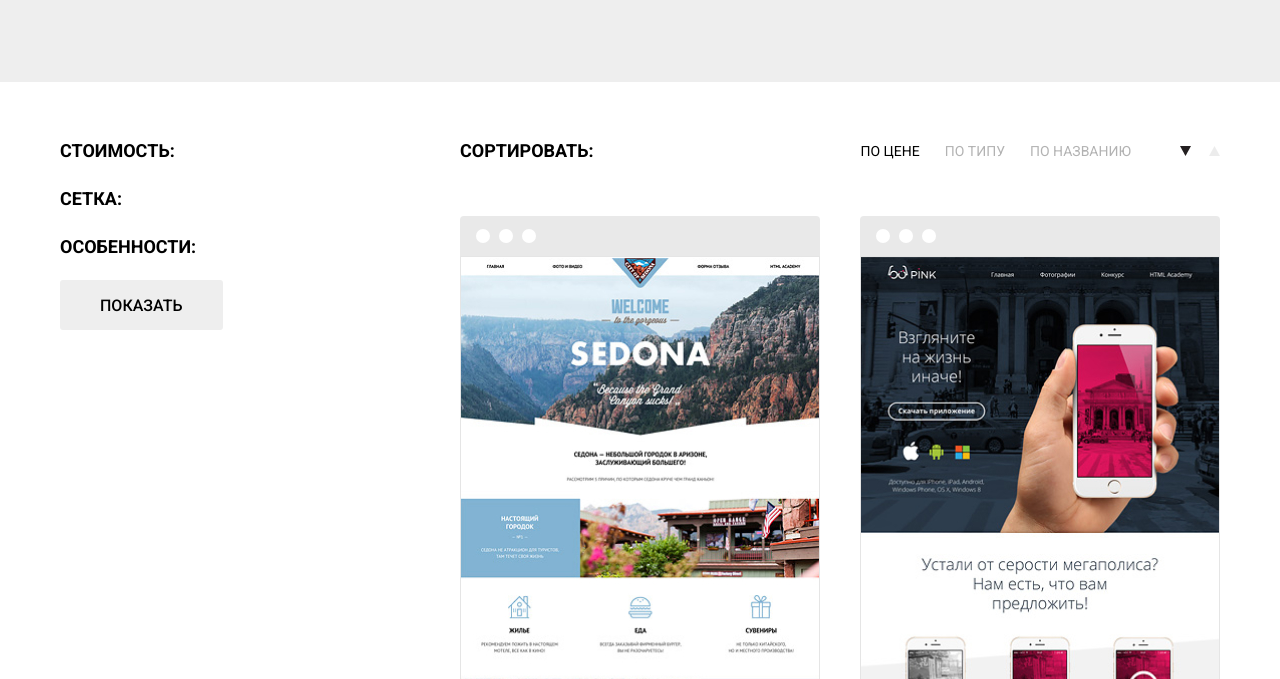
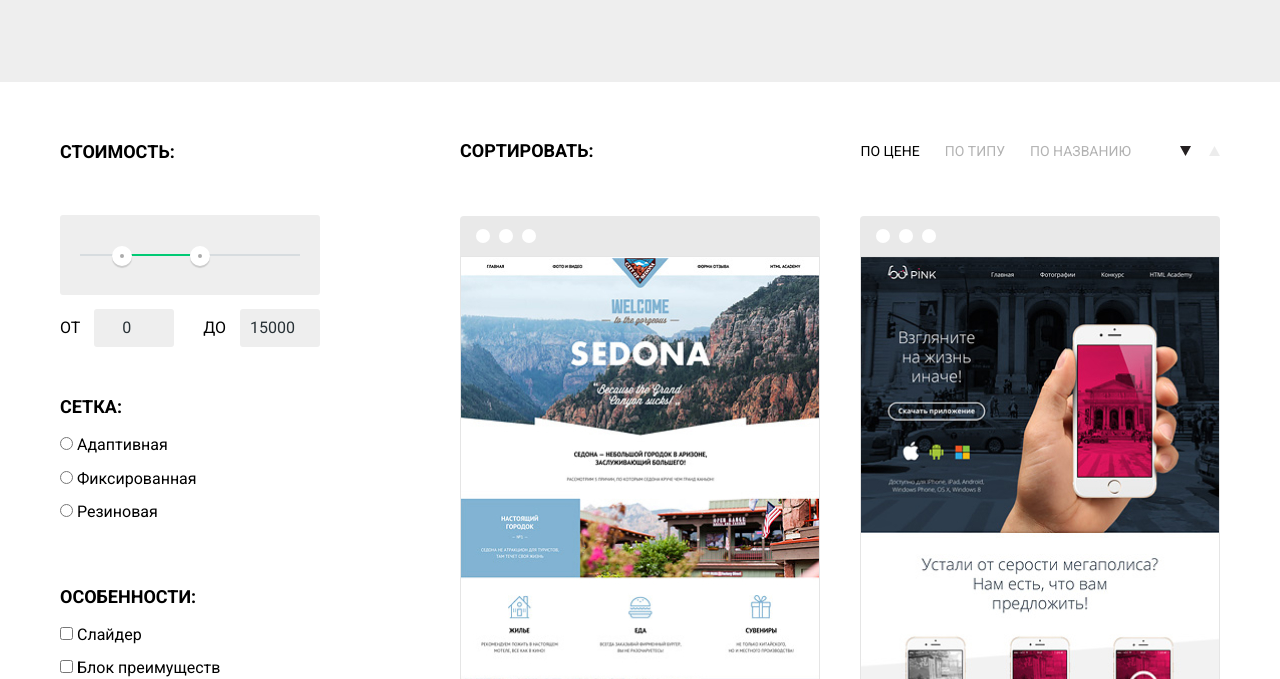
Before and after one commit to V-for-Vasiliy/1160221-nerds-29, a plain HTML site: page catalog.html in a window 1280 px wide. Shown: the part 273-952 px from the top of the page. Drawn offline with Linux system fonts and the light colour scheme.

Commit message:
Разметил фильтры
Оформи ценовой фильтр СТОИМОСТЬ
+ Небольшие правки для лучшего переполнения карточки товара

```diff
--- a/catalog.html
+++ b/catalog.html
@@ -38,10 +38,74 @@
       <div class="catalog-wrapper">
         <section class="template-shop">
           <h2 class="visually-hidden">Фильтры</h2> <!-- Скрытый заголовок -->
-          <h3 class="shop-title">Стоимость:</h3>
-          <h3 class="shop-title">Сетка:</h3>
-          <h3 class="shop-title">Особенности:</h3>
-          <button class="button filter-button" type="submit">Показать</button>
+          <form class="filters" method="GET" action="https://echo.htmlacademy.ru/">
+            <fieldset class="filter-fieldset">
+              <legend class="fieldset-legend">Стоимость:</legend>
+              <div class="range-filter">
+                <div class="range-controls">
+                  <div class="scale">
+                    <div class="bar" style="
+                      width: 30%;
+                      margin-left: 20%">
+                    </div>
+                  </div>
+                  <div class="toggle toggle-min" tabindex="0" style="
+                  left: 20%">
+                  </div>
+                  <div class="toggle toggle-max" tabindex="0" style="
+                  left: 50%">
+                  </div>
+                </div>
+                <div class="price-controls">
+                  <label class="min-price">
+                    от <input type="number" name="min-price" value="0">
+                  </label>
+                  <label class="max-price">
+                    до <input type="number" name="max-price" value="15000">
+                  </label>
+                </div>
+              </div>
+            </fieldset>
+            <fieldset class="filter-fieldset">
+              <legend class="fieldset-legend">Сетка:</legend>
+              <div class="filter-item">
+                <input type="radio" name="layout-filter" id="layout-filter-adaptive" value="Адаптивная">
+                <label class="filter-label" for="layout-filter-adaptive">Адаптивная</label>
+              </div>
+              <div class="filter-item">
+                <input type="radio" name="layout-filter" id="layout-filter-fix" value="Фиксированная">
+                <label class="filter-label" for="layout-filter-fix">Фиксированная</label>
+              </div>
+              <div class="filter-item">
+                <input type="radio" name="layout-filter" id="layout-filter-rubber" value="Резиновая">
+                <label class="filter-label" for="layout-filter-rubber">Резиновая</label>
+              </div>
+            </fieldset>
+            <fieldset class="filter-fieldset">
+              <legend class="fieldset-legend">Особенности:</legend>
+              <div class="filter-item">
+                <input type="checkbox" id="checkbox-features-slider" value="Слайдер">
+                <label for="checkbox-features-slider">Слайдер</label>
+              </div>
+              <div class="filter-item">
+                <input type="checkbox" id="checkbox-features-features-block" value="Блок преимуществ">
+                <label for="checkbox-features-features-block">Блок преимуществ</label>
+              </div>
+              <div class="filter-item">
+                <input type="checkbox" id="checkbox-features-news" value="Новости">
+                <label for="checkbox-features-news">Новости</label>
+              </div>
+              <div class="filter-item">
+                <input type="checkbox" id="checkbox-features-gallery" value="Галерея">
+                <label for="checkbox-features-gallery">Галерея</label>
+              </div>
+              <div class="filter-item">
+                <input type="checkbox" id="checkbox-features-cart" value="Корзина">
+                <label for="checkbox-features-cart">Корзина</label>
+              </div>
+            </fieldset>
+            <input class="button filter-button" type="submit" value="Показать">
+          </form>
         </section>
         <section class="shop-content">
           <h2 class="visually-hidden">Шаблоны</h2>
--- a/css/style.css
+++ b/css/style.css
@@ -19,11 +19,13 @@
     --ui-slider-active-color: #C1C1C1;
     --ui-elements-color: rgba(77, 77, 77, 0.4);
     --ui-elements-noalpha-color: #A6A6A6;
-    --ui-input-border-color: #D7DCDE;
+    --ui-input-border-color: #D7DCDF;
     --ui-input-border-hover: #B4B9BB;
     --range-active-color: #231F20;
+    --range-toggle-dot: #ABABAB;
     --inner-shadow-color: rgba(0, 1, 1, 0.1);
     --modal-shadow: rgba(0, 0, 0, 0.4);
+    --toggle-shadow: rgba(0, 0, 0, 0.15);
     --social-color: #E1E1E1;
     --gallery-img-border: rgba(0, 0, 0 , 0.1);
     --transparent: rgba(0, 0, 0, 0);
@@ -367,7 +369,7 @@ a {
 }
 
 .template-shop {
-    padding-top: 36px;
+    padding-top: 55px;
 }
 
 .template-item {
@@ -398,7 +400,7 @@ a {
 
     text-align: center;
 
-    height: 231px;
+    min-height: 231px;
     padding-top: 26px;
     padding-bottom: 44px;
     padding-left: 52px;
@@ -1128,6 +1130,104 @@ a {
     margin-right: auto;
 }
 
+/* Catalog */
+/* Template-shop */
+
+.filter-fieldset {
+    border: none;
+    margin: 0;
+    padding: 0;
+
+    margin-bottom: 45px;
+}
+
+.filter-item {
+    margin-bottom: 15px;
+}
+
+.fieldset-legend {
+    font-size: 18px;
+    line-height: 30px;
+    text-transform: uppercase;
+    font-weight: bold;
+
+    margin-bottom: 14px;
+}
+
+.range-filter {
+    width: 260px;
+    margin-top: 34px;
+  }
+
+  .range-controls {
+    position: relative;
+
+    height: 41px;
+    background-color: var(--ui-base-color);
+    border-radius: 3px;
+
+    margin-bottom: 14px;
+    padding-top: 39px;
+    padding-left: 20px;
+    padding-right: 20px;
+  }
+
+  .price-controls {
+    display: flex;
+    justify-content: space-between;
+  }
+
+  .range-controls .scale {
+    height: 2px;
+    background: var(--ui-input-border-color);
+  }
+
+  .range-controls .bar {
+    width: 70%;
+    height: 2px;
+    background: var(--success-color);
+  }
+
+  .range-controls .toggle {
+    position: absolute;
+    top: 31px;
+    left: 0;
+    width: 4px;
+    height: 4px;
+    padding: 0;
+    border: 8px solid var(--main-background-color);
+    background-color: var(--range-toggle-dot);
+    border-radius: 50%;
+    box-shadow: 0px 2px 1px var(--toggle-shadow);
+    cursor: pointer;
+  }
+
+  .range-controls .toggle-min {
+    left: 18px;
+  }
+
+  .range-controls .toggle-max {
+    left: 160px;
+  }
+
+  .price-controls label {
+    text-transform: uppercase;
+    font-size: 16px;
+  }
+
+  .price-controls input {
+    width: 60px;
+    padding: 10px;
+    margin-left: 10px;
+    text-align: center;
+    color: var(--light-text-color);
+    border: none;
+    border-radius: 3px;
+    background: var(--ui-base-color);
+    font-family: inherit;
+    font-size: inherit;
+  }
+
 
 /* Catalog */
 /* Template-shop */
@@ -1200,6 +1300,7 @@ a {
     font-size: 18px;
     line-height: 30px;
     text-transform: uppercase;
+    font-weight: bold;
 }
 
 .template-item {
@@ -1273,6 +1374,7 @@ a {
     color: var(--lighter-text-color);
 
     margin: 0;
+    padding-bottom: 32px;
 }
 
 .pagination-link {
```
